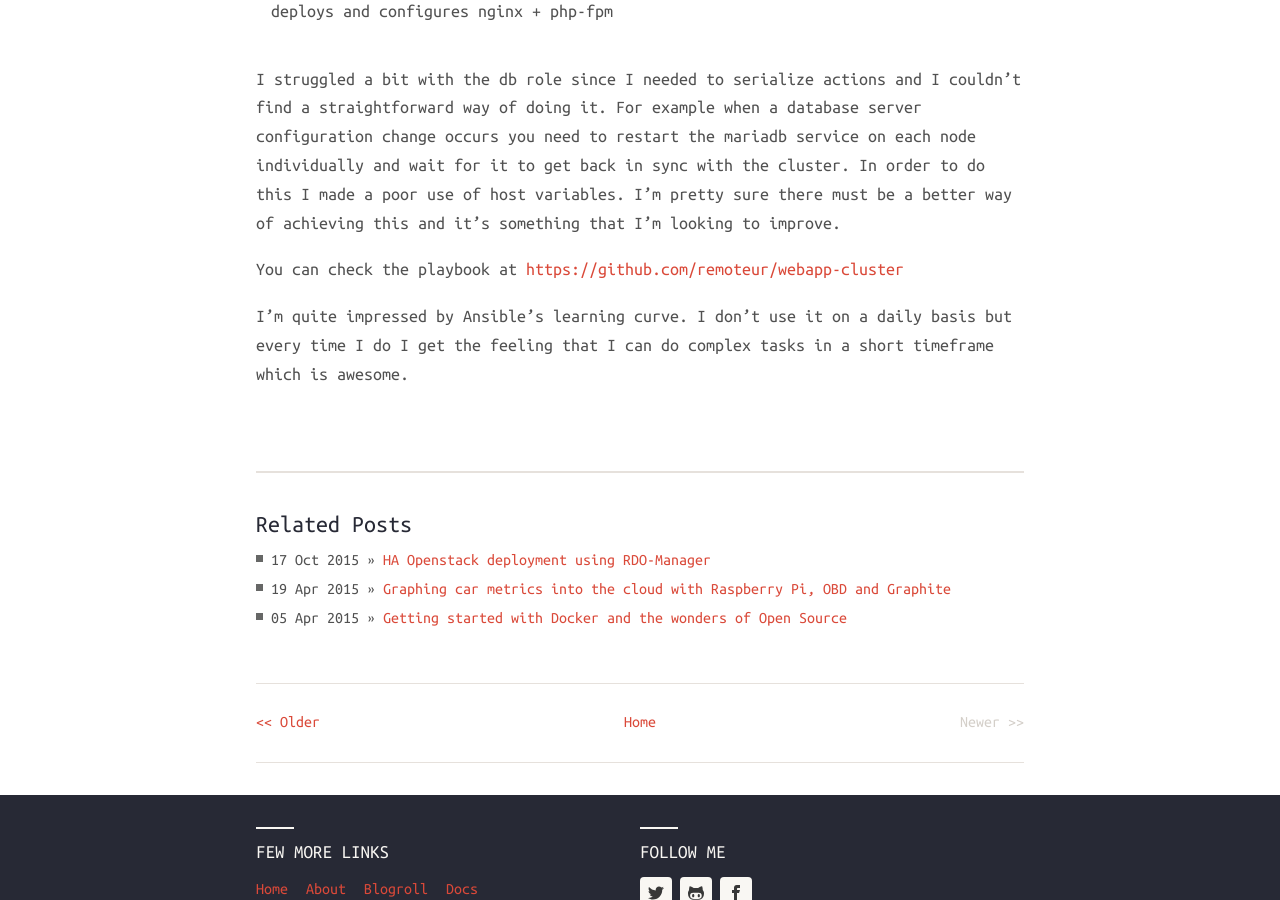
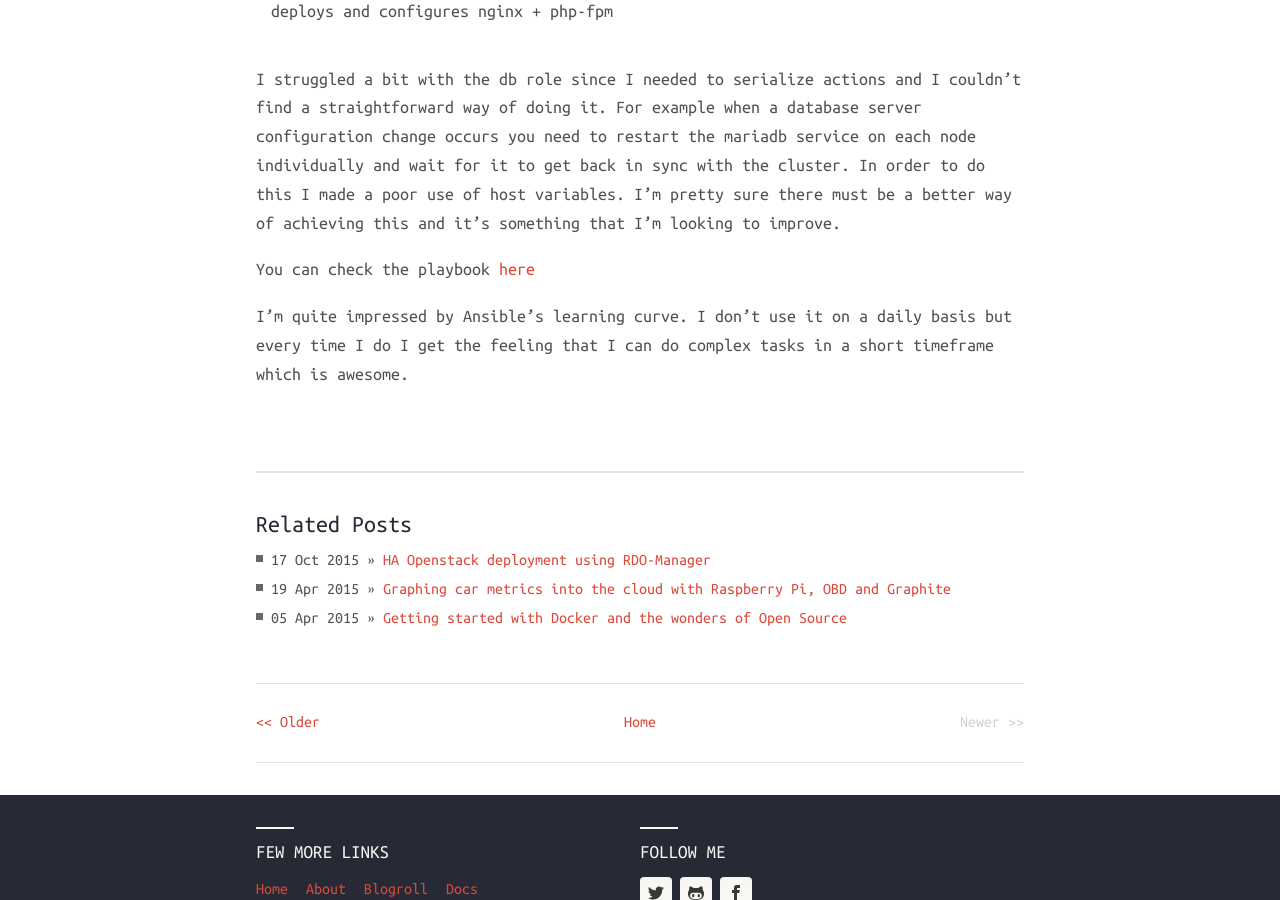
Before and after one commit to mcornea/mcornea.github.io, a Jekyll site: the page built from _posts/2016-03-26-ansible-lemp-ha-cluster.markdown, in a window 1280 px wide and 900 px high, scrolled down 3625 px. Built offline with Jekyll 4.4.1, drawn with Linux system fonts in a browser that asks for light colours; nearby versions of some CDN libraries.

Commit message:
corrected link in lemp cluster tutorial

```diff
--- a/_posts/2016-03-26-ansible-lemp-ha-cluster.markdown
+++ b/_posts/2016-03-26-ansible-lemp-ha-cluster.markdown
@@ -85,6 +85,6 @@ Below are the Ansible roles that I used for provisioning:
 
 I struggled a bit with the db role since I needed to serialize actions and I couldn't find a straightforward way of doing it. For example when a database server configuration change occurs you need to restart the mariadb service on each node individually and wait for it to get back in sync with the cluster. In order to do this I made a poor use of host variables. I'm pretty sure there must be a better way of achieving this and it's something that I'm looking to improve.
 
-You can check the playbook at <a href="https://github.com/remoteur/webapp-cluster" target="_blank">https://github.com/remoteur/webapp-cluster</a>
+You can check the playbook <a href="https://github.com/remoteur/infra.remote-lab.net/tree/master/lemp-ha-cluster" target="_blank">here</a>
 
 I'm quite impressed by Ansible's learning curve. I don't use it on a daily basis but every time I do I get the feeling that I can do complex tasks in a short timeframe which is awesome.
```
